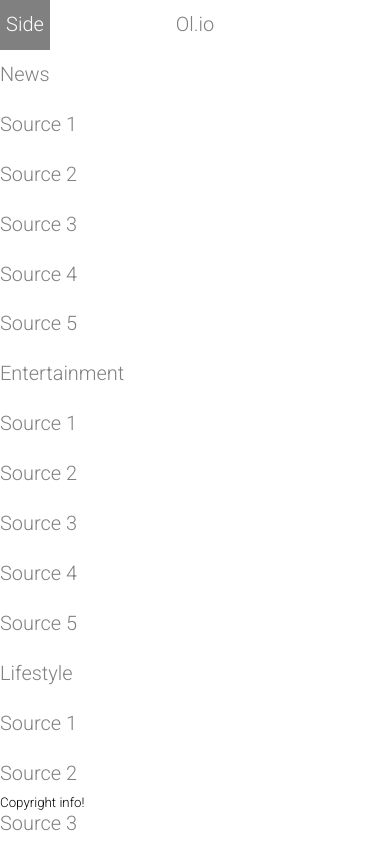
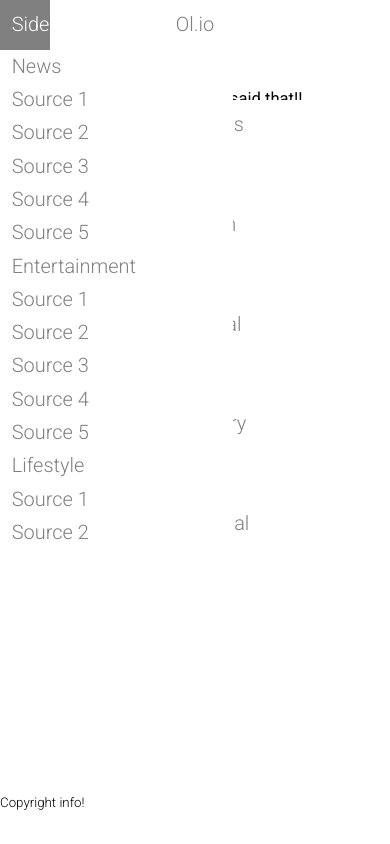
Before and after one commit to arpitnamdeo/olio, a plain HTML site: page index.html in a window 390 px wide. Drawn offline with Linux system fonts and the light colour scheme.

Commit message:
new changes

```diff
--- a/css/default.css
+++ b/css/default.css
@@ -6,14 +6,15 @@ html {
 	text-rendering: optimizeLegibility;
 	/*-webkit-font-smoothing: antialiased;*/
 	height: 100%;
+    width:100%;
     margin: 0;
 	padding: 0;
-    overflow:auto;
+    /*overflow:auto;*/
 }
 
 body {
 	width: 100%;
-	height: inherit;
+	height: 100%;
     z-index:1;
 }
 
@@ -41,7 +42,7 @@ body > header {
     font-size: 1.2rem;
     color: black;
     text-align: left;
-    background: #4EBAFF;
+    background: rgba(255, 255, 255, 1);/*#4EBAFF;*/
 }
 
 body > footer {
@@ -75,7 +76,7 @@ ul:after {
     padding:0;
     margin:0;
     width:100%;
-    height:100%
+    height:3rem;
     box-sizing:border-box;
     position: relative;
     line-height:3rem;
@@ -96,13 +97,14 @@ ul:after {
     display: block;
     color:rgba(128, 128, 128, 1);
     background:rgba(255, 255, 255, 1);
-    line-height:3rem;
-    height:3rem;
+    line-height:inherit;
+    height:inherit;
+    padding: 0 0.7rem;
 }
 
 #menubar a:hover {
     background-color:rgba(128, 128, 128, 1);
-    color:rgba(255, 255, 255, 1);;
+    color:rgba(255, 255, 255, 1);
 }
 
 #menubar nav {
@@ -112,6 +114,7 @@ ul:after {
 
 #mainmenu-hook, #sidemenu-hook {
     z-index: 200;
+    height:3rem;
 }
 
 nav#mainmenu {
@@ -132,24 +135,37 @@ nav#mainmenu > ul {
 
 #sidemenu-hook {
     width: 3rem;
+    height:100%;
 }
 
 #sidemenu-hook:hover nav#sidemenu {
-    /*display: block;*/
-    transform: translateX(0);
-    transition: all 0.3s cubic-bezier(0.8, 0, 0.2, 1) 0s;
+    transform: translateX(14rem);
+    transition: all 0.4s cubic-bezier(0.8, 0, 0.2, 1) 0s;
 }
 
 nav#sidemenu {
     position: absolute;
     z-index: 200;
     width: 14rem;
+    left:-14rem;
+    height:30rem;
+    overflow-x:hidden;
+    overflow-y:overlay;
     display:block;
     float:none;
-    /*display:none;*/
     background:rgba(255, 255, 255, 1);
-    transform: translateX(-14rem);
-    transition: all 0s cubic-bezier(0.8, 0, 0.2, 1) 0s;
+    transform: translateX(0);
+    transition: all 0.4s cubic-bezier(0.8, 0, 0.2, 1) 0s;
+}
+
+nav#sidemenu > ul {
+    /*height:10em;
+    overflow: scroll;
+    overflow-x: hidden;*/
+}
+
+nav#sidemenu a {
+    line-height:2rem;
 }
 
 nav#sidemenu .side.category {
@@ -162,6 +178,11 @@ nav#sidemenu .side.category {
 .dropdown {
     display:table-cell;
     position:relative;
+}
+
+.dropdown, #sidemenu-hook {
+    border-right: rgba(128, 128, 128, 1) solid 0.1em;
+    background:rgba(255, 255, 255, 1);
 }
 
 .dropdown:hover .dropdown-list {
@@ -178,6 +199,68 @@ nav#sidemenu .side.category {
     text-align:center;
 }
 
+#sub-menubar-under-hook {
+    position:relative;
+    /*top:3rem;*/
+    box-sizing:border-box;
+    width:100%;
+}
+
+#sub-menubar-under {
+    list-style:none;
+    box-sizing:border-box;
+    width:100%;
+    position:relative;
+    text-align:center;
+}
+
+#sub-menubar-under li {
+    display:inline;
+    padding:0.1rem 1rem;
+    box-sizing:border-box;
+    border: white 0.1rem solid;
+    border-radius:0.4rem;
+}
+
+#sub-menubar-under li:hover {
+    border-color:lightgray;
+    background:lightgray;
+}
+/*
+#sidemenu-hook:hover #sidemenufixed {
+    transform: translateX(0);
+    transition: all 0.3s cubic-bezier(0.8, 0, 0.2, 1) 0s;
+}
+
+nav#sidemenufixed {
+    position:fixed;
+    padding-top:3rem;
+    top:0;
+    left:-12rem;
+    width:12rem;
+    height:50%;
+    list-style:none;
+    transform: translateX(-12rem);
+    transition: all 0.3s cubic-bezier(0.8, 0, 0.2, 1) 0s;
+}
+
+nav#sidemenufixed > ul {
+    list-style:none;
+    margin:0;
+    padding:0;
+    height:100%;
+    overflow:auto;
+}
+*/
+
+#interaction-area {
+    position:absolute;
+    width:100%;
+}
+
+#interaction-area > div, #interaction-area > section, #interaction-area > aside {
+    display:block;
+}
 
 
 /* Responsive Design - Media Queries */
@@ -194,18 +277,10 @@ nav#sidemenu .side.category {
         display:block;
     }
 
-    section {
-        padding-left: 0.1%;
+    .dropdown, #sidemenu-hook {
+        border:none;
     }
 
-    article {
-        width: 97%;
-        margin-left: 0;
-        margin-right: 0;
-        padding-left: 0.2rem;
-        padding-right: 0.2rem;
-        box-sizing:border-box;
-    }
 }
 
 @media (min-width: 481px) and (max-width: 767px) {
--- a/index.html
+++ b/index.html
@@ -44,6 +44,8 @@
         <script src="js/behaviour.js" ></script>
 
         <script type="text/javascript" >
+
+
 
             /*$(document).ready(function() {
                 NProgress.start();
@@ -188,13 +190,73 @@
                         </ul>
                     </nav>
                 </li>
+                <li id="sub-menubar-under-hook">
+                    <ul id="sub-menubar-under">
+                        <li><a>Sports</a></li>
+                        <li><a>Tech</a></li>
+                        <li><a>Social</a></li>
+                        <li><a>History</a></li>
+                        <li><a>Political</a></li>
+                    </ul>
+                </li>
             </ul>
         </header>
+        <!--nav id="sidemenufixed">
+                        <ul>
+                            <li><a class="side category">News</a>
+                                <ul>
+                                    <li><a class="side source">Source 1</a></li>
+                                    <li><a class="side source">Source 2</a></li>
+                                    <li><a class="side source">Source 3</a></li>
+                                    <li><a class="side source">Source 4</a></li>
+                                    <li><a class="side source">Source 5</a></li>
+                                </ul>
+                            </li>
+                            <li><a class="side category">Entertainment</a>
+                                <ul>
+                                    <li><a class="side source">Source 1</a></li>
+                                    <li><a class="side source">Source 2</a></li>
+                                    <li><a class="side source">Source 3</a></li>
+                                    <li><a class="side source">Source 4</a></li>
+                                    <li><a class="side source">Source 5</a></li>
+                                </ul>
+                            </li>
+                            <li><a class="side category">Lifestyle</a>
+                                <ul>
+                                    <li><a class="side source">Source 1</a></li>
+                                    <li><a class="side source">Source 2</a></li>
+                                    <li><a class="side source">Source 3</a></li>
+                                    <li><a class="side source">Source 4</a></li>
+                                    <li><a class="side source">Source 5</a></li>
+                                </ul>
+                            </li>
+                            <li><a class="side category">Sports</a>
+                                <ul>
+                                    <li><a class="side source">Source 1</a></li>
+                                    <li><a class="side source">Source 2</a></li>
+                                    <li><a class="side source">Source 3</a></li>
+                                    <li><a class="side source">Source 4</a></li>
+                                    <li><a class="side source">Source 5</a></li>
+                                </ul>
+                            </li>
+                            <li><a class="side category">Television</a>
+                                <ul>
+                                    <li><a class="side source">Source 1</a></li>
+                                    <li><a class="side source">Source 2</a></li>
+                                    <li><a class="side source">Source 3</a></li>
+                                    <li><a class="side source">Source 4</a></li>
+                                    <li><a class="side source">Source 5</a></li>
+                                </ul>
+                            </li>
+                            <li><a class="side category">Last Source</a></li>
+                        </ul>
+                    </nav-->
 
         <div id="interaction-area">
 
             <section id="stories" >
                 <!-- articles populated here -->
+                <article><h1>Head of state</h1><p>The head of state has officially said that!!</p></article>
             </section>
             <aside id="page-aside">
             </aside>
```
Also changed, not shown: css/all.css.
